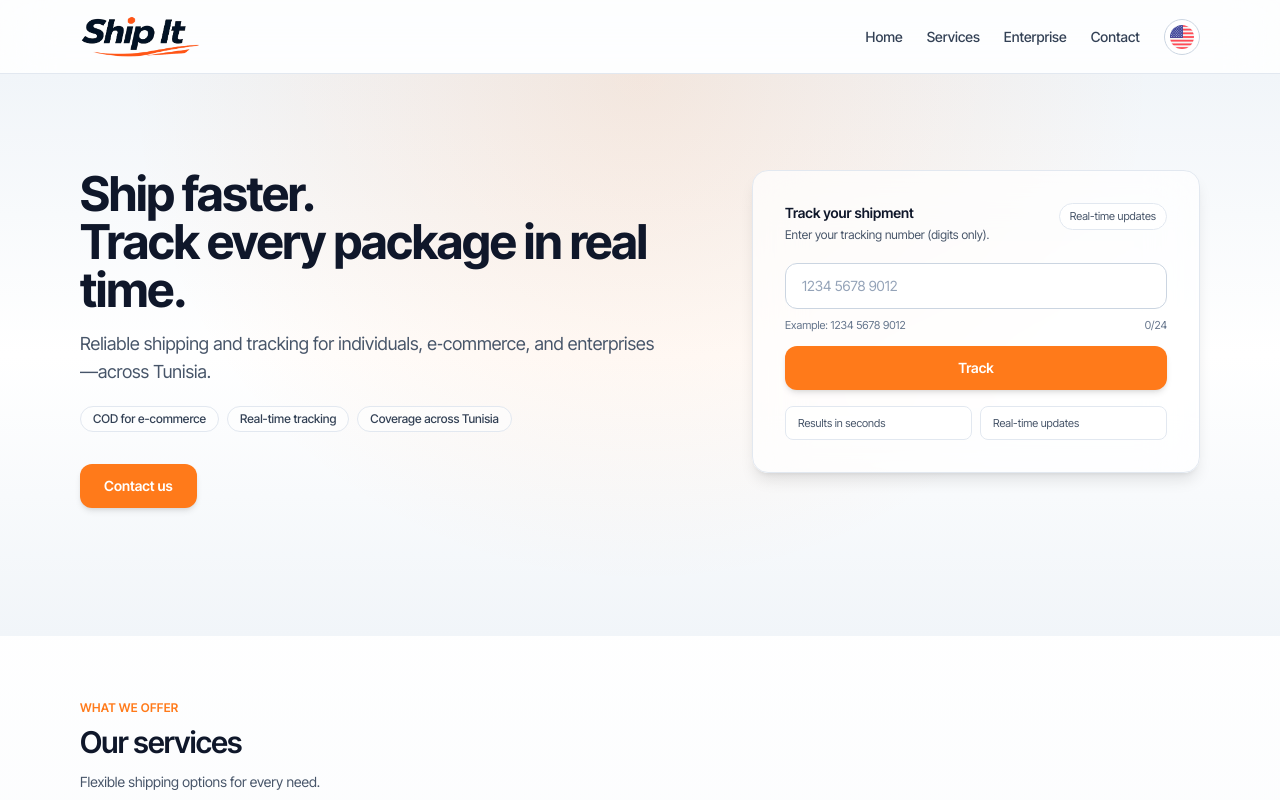
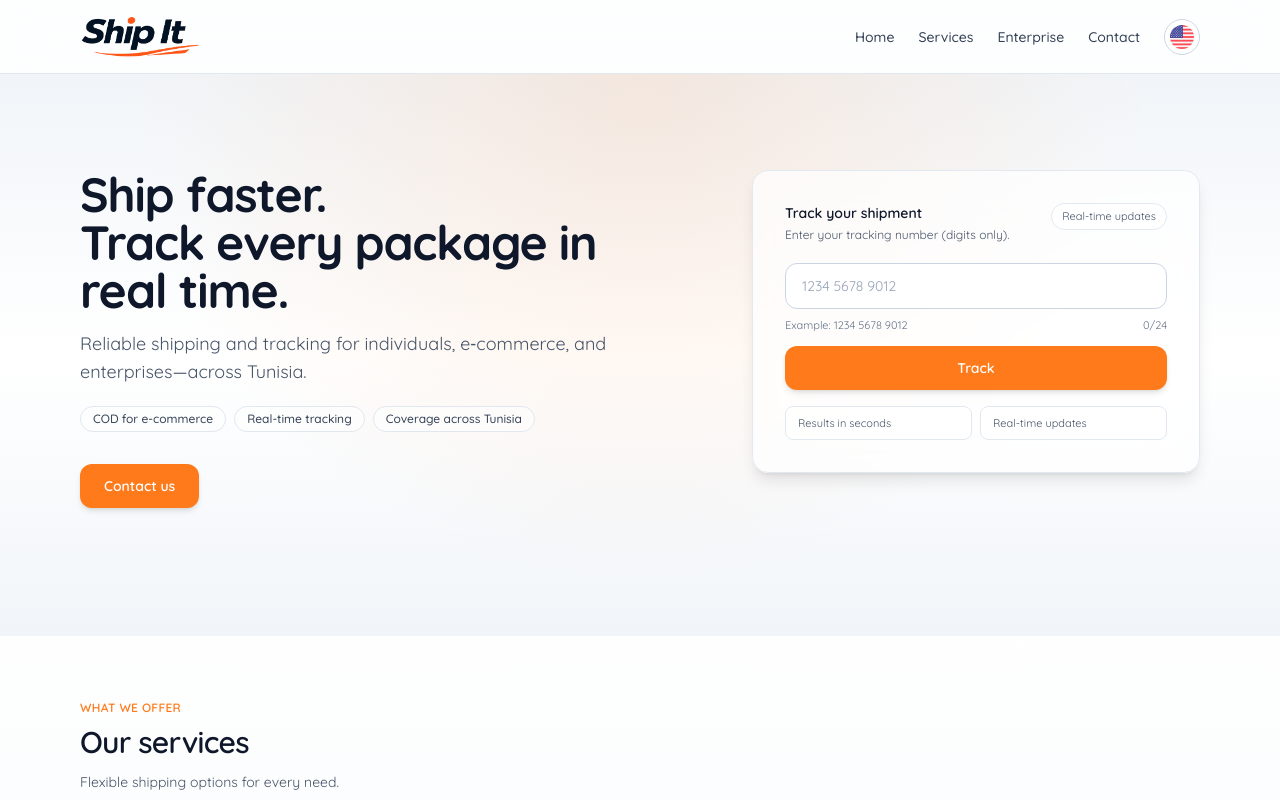
Before and after one commit to ghassensaada/shipit-website, a Next.js app: page /en in a window 1280 px wide. Shown: the top 800 px of the page. Built offline with nearby package versions, Linux system fonts and the light colour scheme.

Commit message:
Add Quicksand for EN/FR and Noto Kufi for AR

```diff
--- a/app/[locale]/layout.tsx
+++ b/app/[locale]/layout.tsx
@@ -3,7 +3,21 @@ import type { ReactNode } from 'react';
 import type { Metadata } from 'next';
 import { isLocale, getDirection, type Locale } from '@/i18n/config';
 import PageTransition from '@/components/page-transition';
+import { Noto_Kufi_Arabic, Quicksand } from 'next/font/google';
 
+const notoKufi = Noto_Kufi_Arabic({
+  subsets: ['arabic'],
+  weight: ['400', '500', '600', '700'],
+  variable: '--font-arabic',
+  display: 'swap',
+});
+
+const quicksand = Quicksand({
+  subsets: ['latin'],
+  weight: ['400', '500', '600', '700'],
+  variable: '--font-latin',
+  display: 'swap',
+});
 
 export const metadata: Metadata = {
   title: 'Ship It – Shipping & tracking',
@@ -19,21 +33,28 @@ export default function LocaleLayout({
 }) {
   const locale: Locale = isLocale(params.locale) ? params.locale : 'en';
   const dir = getDirection(locale);
+  const isArabic = locale === 'ar';
 
   return (
-    <html lang={locale} dir={locale === 'ar' ? 'rtl' : 'ltr'}>
+    <html
+        lang={locale}
+        dir={dir}
+        className={`${quicksand.variable} ${isArabic ? notoKufi.variable : ''}`}
+      >
+      <head>
+        <link rel="icon" href="/favicon-dark.png" media="(prefers-color-scheme: light)" />
+        <link rel="icon" href="/favicon-light.png" media="(prefers-color-scheme: dark)" />
+      </head>
 
-      <head><link rel="icon" href="/favicon-dark.png" media="(prefers-color-scheme: light)" />
-<link rel="icon" href="/favicon-light.png" media="(prefers-color-scheme: dark)" />
-</head>
       <body
-        className="
+        className={`
           min-h-screen
           bg-gradient-to-b from-slate-50 via-white to-slate-50
           dark:bg-gradient-to-b dark:from-slate-950 dark:via-slate-900 dark:to-slate-950
           text-slate-900 dark:text-slate-100
           transition-colors duration-300
-        "
+          ${isArabic ? 'font-arabic' : 'font-latin'}
+        `}
       >
         <div className="flex min-h-screen flex-col">
           <PageTransition>{children}</PageTransition>
--- a/tailwind.config.js
+++ b/tailwind.config.js
@@ -12,7 +12,12 @@ module.exports = {
           orange: "#FF7A1A",
           navy: "#0B1B3B"
         }
-        }
+      },
+
+      fontFamily: {
+        arabic: ['var(--font-arabic)', 'sans-serif'],
+        latin: ['var(--font-latin)', 'sans-serif'],
+      },
     }
   },
   plugins: []
```
Lines whose indentation alone changed are shown as unchanged.
